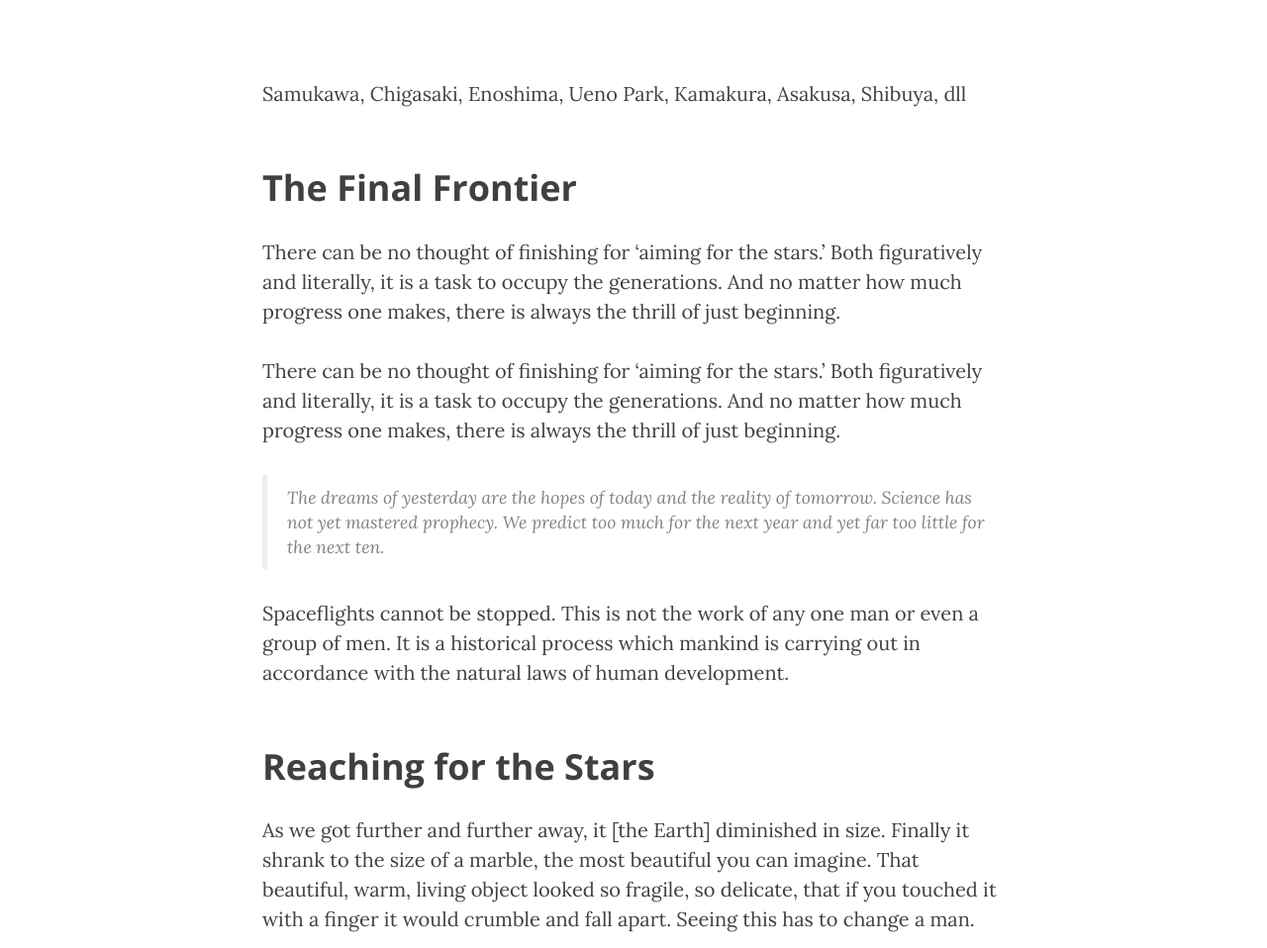
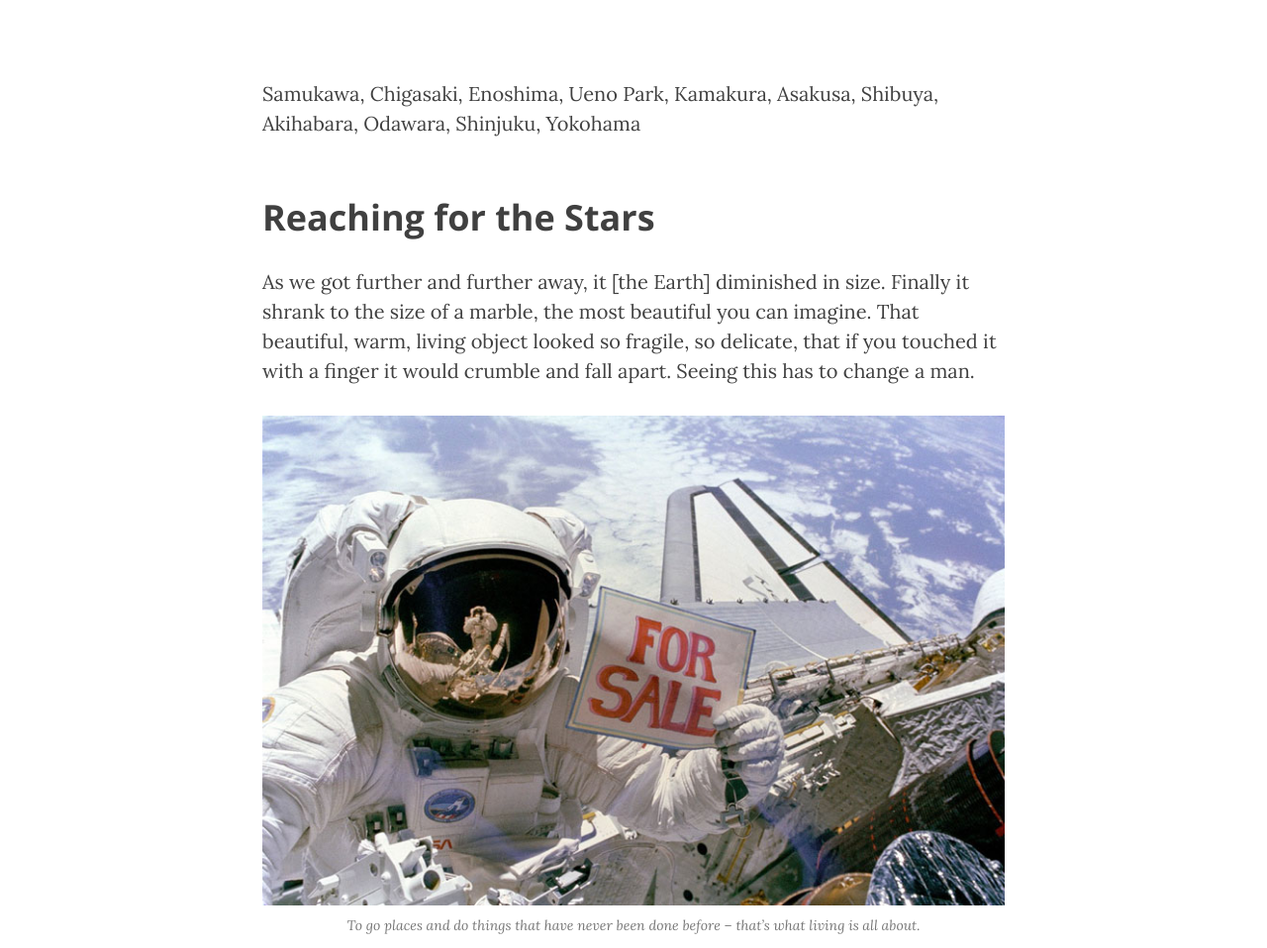
Before and after one commit to annisafarida/annisafarida.github.io, a website: page post.html in a window 1280 px wide. Shown: the part 536-1494 px from the top of the page at 99% size. Drawn offline with nearby package versions, Linux system fonts and the light colour scheme.

Commit message:
edit post

```diff
--- a/post.html
+++ b/post.html
@@ -88,17 +88,7 @@
         <div class="container">
             <div class="row">
                 <div class="col-lg-8 col-lg-offset-2 col-md-10 col-md-offset-1">
-                    <p> Samukawa, Chigasaki, Enoshima, Ueno Park, Kamakura, Asakusa, Shibuya, dll </p>
-
-                    <h2 class="section-heading">The Final Frontier</h2>
-
-                    <p>There can be no thought of finishing for ‘aiming for the stars.’ Both figuratively and literally, it is a task to occupy the generations. And no matter how much progress one makes, there is always the thrill of just beginning.</p>
-
-                    <p>There can be no thought of finishing for ‘aiming for the stars.’ Both figuratively and literally, it is a task to occupy the generations. And no matter how much progress one makes, there is always the thrill of just beginning.</p>
-
-                    <blockquote>The dreams of yesterday are the hopes of today and the reality of tomorrow. Science has not yet mastered prophecy. We predict too much for the next year and yet far too little for the next ten.</blockquote>
-
-                    <p>Spaceflights cannot be stopped. This is not the work of any one man or even a group of men. It is a historical process which mankind is carrying out in accordance with the natural laws of human development.</p>
+                    <p> Samukawa, Chigasaki, Enoshima, Ueno Park, Kamakura, Asakusa, Shibuya, Akihabara, Odawara, Shinjuku, Yokohama </p>
 
                     <h2 class="section-heading">Reaching for the Stars</h2>
 
```
